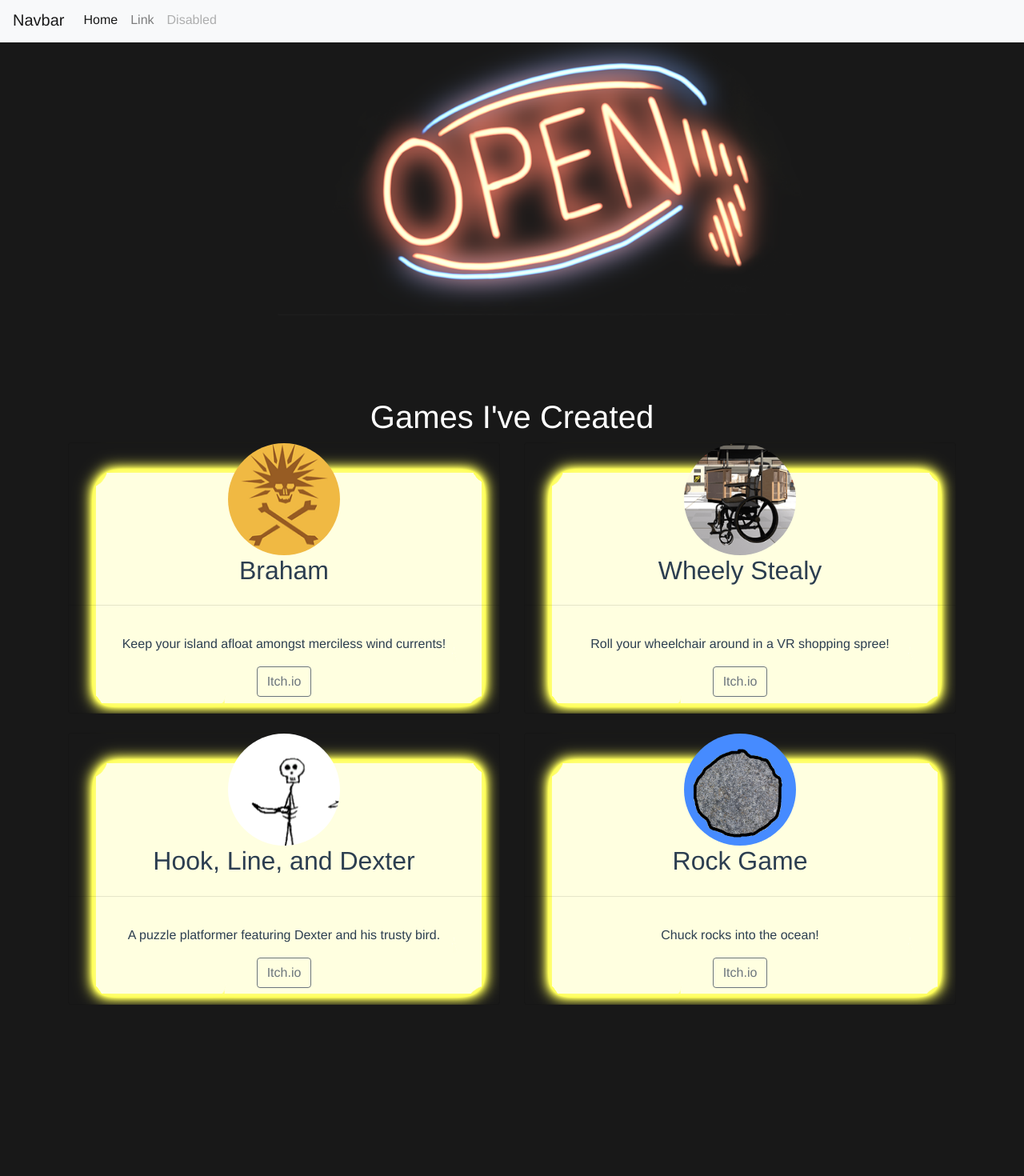
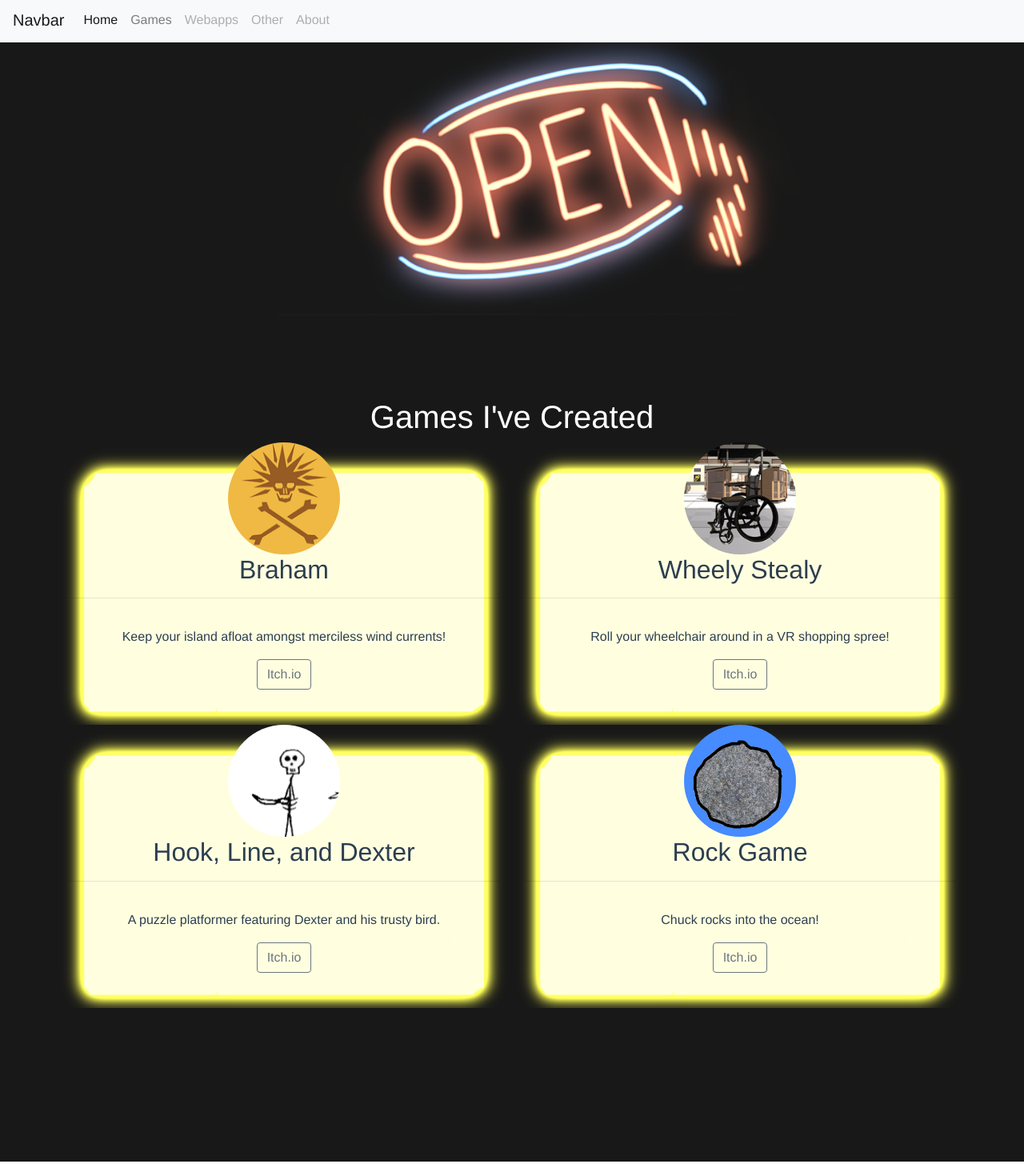
Before and after one commit to AldenBurgess/vue-portfolio, a Vue app: page /#/games in a window 1280 px wide. Shown: the top 1470 px of the page at 80% size. Built offline with nearby package versions, Linux system fonts and the light colour scheme.

Commit message:
Introducing Webapps page

```diff
--- a/src/components/Games.vue
+++ b/src/components/Games.vue
@@ -10,8 +10,8 @@
             <h1 style="color:white">Games I've Created</h1>
             <div class="container">
                 <div class="row">
-                    <div class="col-md-6">
-                            <div class="card gameframe" >
+                    <div class="col-md-6 gameframe">
+                            <div class="transparent" >
                                 <div class="card-head">
                                     <img alt="Vue logo" class="rounded-circle img-custom" src="../assets/braham.png">
                                     <h2>Braham</h2>
@@ -28,8 +28,8 @@
                             </div>
                         <br>
                     </div>
-                    <div class="col-md-6">
-                            <div class="card gameframe" >
+                    <div class="col-md-6 gameframe">
+                            <div class="transparent">
                                 <div class="card-head">
                                     <img alt="Vue logo" class="rounded-circle img-custom" src="../assets/wheelchair.png">
                                     <h2>Wheely Stealy</h2>
@@ -48,8 +48,8 @@
                     </div>
                 </div>
                 <div class="row">
-                    <div class="col-md-6">
-                            <div class="card gameframe" >
+                    <div class="col-md-6 gameframe">
+                            <div class="transparent" >
                                 <div class="card-head">
                                     <img alt="Vue logo" class="rounded-circle img-custom" src="../assets/hooklinedexter.png">
                                     <h2>Hook, Line, and Dexter</h2>
@@ -66,8 +66,8 @@
                             </div>
                         <br>
                     </div>
-                    <div class="col-md-6">
-                            <div class="card gameframe" >
+                    <div class="col-md-6 gameframe">
+                            <div class="transparent" >
                                 <div class="card-head">
                                     <img alt="Vue logo" class="rounded-circle img-custom" src="../assets/rock.png">
                                     <h2>Rock Game</h2>
@@ -98,9 +98,12 @@
 </script>
 
 <style lang="css" scoped>
+    .transparent{
+        background-color: transparent;
+    }
     .gameframe{
         background-image: url('../assets/gameframe.png');
-        background-size: contains;
+        background-size: cover;
     }
     .section{
         padding-top: 5%;
--- /dev/null
+++ b/src/components/Webapps.vue
@@ -0,0 +1,104 @@
+<template>
+    <div>
+        <section class="portfolio">
+            <h1>Webapps</h1>
+            <p>Web development projects I've worked on</p>
+            <div class="container">
+                <div class="row">
+                    <div class="col-md-4">
+                            <div class="card">
+                                <div class="card-head">
+                                    <img alt="Vue logo" class="rounded-circle img-custom" src="../assets/unity.png">
+                                    <h2>Highlite</h2>
+                                </div>
+                                <hr>
+                                <div class="card-body">
+                                    <p>
+                                        Online dyslexia reading aid
+                                    </p>
+                                    <router-link to="/games" class="btn btn-outline-secondary">Github</router-link>
+                                </div>
+                            </div>
+                            <br>
+                    </div>
+                    <div class="col-md-4">
+                            <div class="card">
+                                <div class="card-head">
+                                    <img alt="Vue logo" class="rounded-circle img-custom" src="../assets/web.png">
+                                    <h2>"The Farm" PET</h2>
+                                </div>
+                                <hr>
+                                <div class="card-body">
+                                    <p>
+                                        Webapp for requesting, sending and receiving peer review feedback
+                                    </p>
+                                    <button type="button" class="btn btn-outline-secondary">Github</button>
+                                </div>
+                            </div>
+                        <br>
+                    </div>
+                    <div class="col-md-4">
+                        <div class="card">
+                            <div class="card-head">
+                                <img alt="Vue logo" class="rounded-circle img-custom" src="../assets/questionmark.png">
+                                <h2>Message in a Bottle</h2>
+                            </div>
+                            <hr>
+                            <div class="card-body">
+                                <p>
+                                    WIP app for leaving AR notes for other users, tied to real world locations.
+                                </p>
+                                <button type="button" class="btn btn-outline-secondary">Github</button>
+                            </div>
+                        </div>
+                    </div>
+                </div>
+            </div>
+        </section>
+        <!-- modal for contact -->
+        <section class="">
+            <div class="modal fade bd-example-modal-lg" tabindex="-1"
+                role="dialog" aria-labelledby="myLargeModalLabel" aria-hidden="true">
+                <div class="modal-dialog modal-lg">
+                    <div class="modal-content">
+                        <contact/> <!-- where we utilized the newly imported component -->
+                    </div>
+                </div>
+            </div>
+        </section>
+    </div>
+
+</template>
+
+<script lang="ts">
+    import Contact from './Contact.vue'
+    export default {
+        name:'Webapps',
+        components:{
+            Contact
+        }
+    }
+</script>
+
+<style lang="css" scoped>
+    .portfolio{
+        background-image: url('../assets/portfoliobackground.png');
+    }
+    .section{
+        padding-top: 5%;
+        padding-bottom: 10%;
+        background-image: url('../assets/ocean.png');
+        background-color: #6fe0e8;
+    }
+    .portfolio{
+        background-color: #34345238;
+        padding-top: 8%;
+        padding-bottom: 15%;
+        /* padding:15% */
+    }
+    .img-custom{
+        width: 140px;
+        height: 140px;
+        margin-top: 15px;
+    }
+</style>
--- a/src/components/includes/Navigation.vue
+++ b/src/components/includes/Navigation.vue
@@ -7,19 +7,25 @@
               aria-expanded="false" aria-label="Toggle navigation">
               <span class="navbar-toggler-icon"></span>
             </button>
-            <a class="navbar-brand" href="#">Navbar</a>
+            <span class="navbar-brand" href="#">Navbar</span>
             <div class="collapse navbar-collapse" id="navbarTogglerDemo03">
                 <ul class="navbar-nav mr-auto mt-2 mt-lg-0">
                 <li class="nav-item active">
-                    <a class="nav-link" href="#">
+                    <router-link class="nav-link" to="/">
                       Home
-                    <span class="sr-only">(current)</span></a>
+                    <span class="sr-only">(current)</span></router-link>
                 </li>
                 <li class="nav-item">
-                    <a class="nav-link" href="#">Link</a>
+                    <router-link class="nav-link" to="/games">Games</router-link>
                 </li>
                 <li class="nav-item">
-                    <a class="nav-link disabled" href="#">Disabled</a>
+                    <a class="nav-link disabled" href="#">Webapps</a>
+                </li>
+                <li class="nav-item">
+                    <a class="nav-link disabled" href="#">Other</a>
+                </li>
+                <li class="nav-item">
+                    <a class="nav-link disabled" href="#">About</a>
                 </li>
                 </ul>
             </div>
--- /dev/null
+++ b/src/pages/Webapps/App.vue
@@ -0,0 +1,31 @@
+<template>
+  <div id="app">
+    <navigation/>
+    <router-view></router-view>
+    <Footer/>
+  </div>
+</template>
+
+<script>
+  import Navigation from '../../components/includes/Navigation.vue'
+  import Footer from '../../components/includes/Footer.vue'
+
+  export default {
+    name: 'App',
+    components: {
+      Navigation,
+      Footer
+    }
+  }
+</script>
+
+<style>
+#app {
+  font-family: Avenir, Helvetica, Arial, sans-serif;
+  -webkit-font-smoothing: antialiased;
+  -moz-osx-font-smoothing: grayscale;
+  text-align: center;
+  color: #2c3e50;
+  margin-top: 60px;
+}
+</style>
--- a/src/router.js
+++ b/src/router.js
@@ -4,7 +4,8 @@ Vue.use(VueRouter);
 let router = new VueRouter({
     routes:[
         {path:'/',  name:'Landing', component: () =>import('./components/Lander.vue')},
-        {path:'/games',  name:'Games',   component: () =>import('./components/Games.vue')}
+        {path:'/games',  name:'Games',   component: () =>import('./components/Games.vue')},
+        {path:'/webapps', name: 'Webapps', component: () =>import('./components/Webapps.vue')}
     ],
     scrollBehavior () {
         return { x: 0, y: 0 }
```
Also changed, not shown: src/pages/Webapps/main.js (added, +11 -0 lines).
